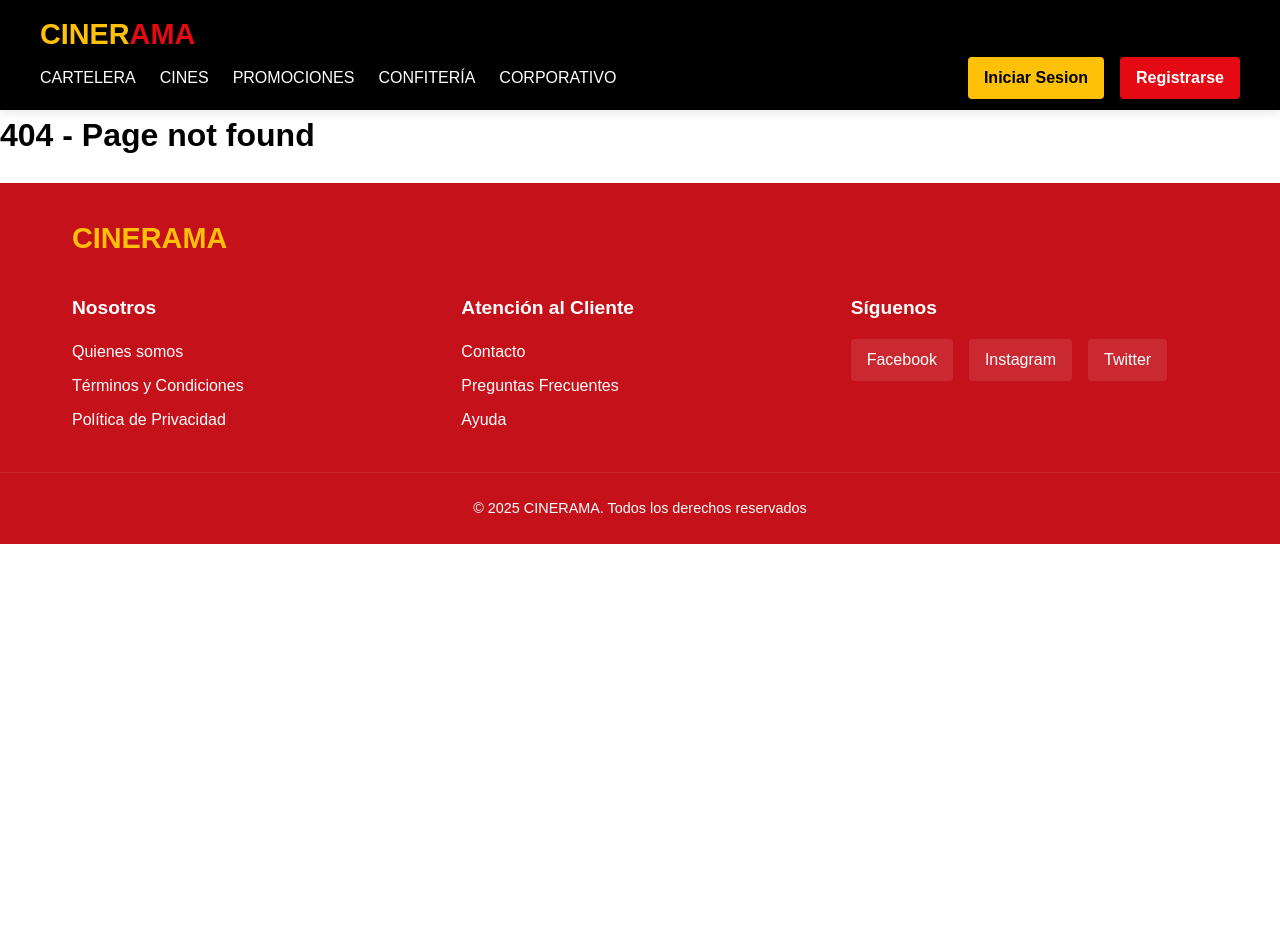
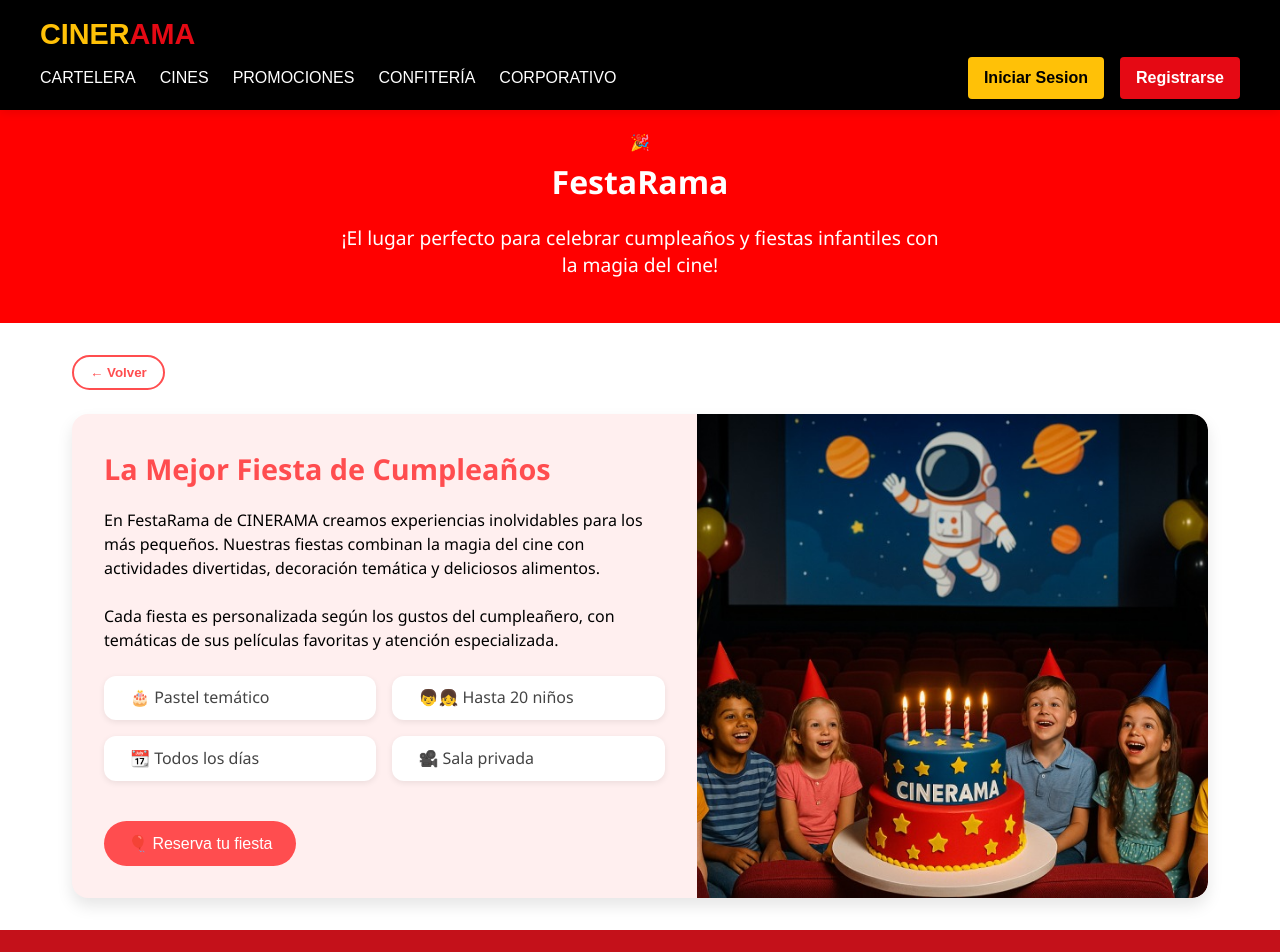
Before and after one commit to BruGeth/Cinerama, a React (Create React App) app in the folder frontend/: page /festarama in a window 1280 px wide. Shown: the top 952 px of the page. Before the commit the page ends 800 px from the top, so only its background shows below. Built offline with nearby package versions, Linux system fonts and the light colour scheme.

Commit message:
feat: add FestaRama page with navigation and styling

```diff
--- a/frontend/src/pages/Corporate.jsx
+++ b/frontend/src/pages/Corporate.jsx
@@ -62,7 +62,7 @@ const Corporate = () => {
               <div className="corporate-card-content corporate-red">
                 <h2>FestaRama</h2>
                 <p>Festeja celebrando momentos de película con tu talento y amigos, nosotros te ofrecemos la experiencia, permitiendo que tu grupo disfrute videojuegos y comer con un toque especial.</p>
-              <button className="corporate-product-button"onClick={() => navigate('/festaramapage')}>Cotizar</button>
+              <button className="corporate-product-button"onClick={() => navigate('/festarama')}>Cotizar</button>
               </div>
             </div>
           </div>
--- a/frontend/src/pages/FestaRamaPage.jsx
+++ b/frontend/src/pages/FestaRama.jsx
@@ -1,8 +1,8 @@
 import React, { useEffect, useState } from 'react';
-import '../styles/FestaRamaPage.css';
+import '../styles/FestaRama.css';
 import { useNavigate } from 'react-router-dom';
 
-const FestaRamaPage = () => {
+const FestaRama = () => {
   const navigate = useNavigate();
   const [fadeIn, setFadeIn] = useState(false);
 
@@ -80,4 +80,4 @@ const FestaRamaPage = () => {
   );
 };
 
-export default FestaRamaPage;
+export default FestaRama;
--- a/frontend/src/routes/AppRouter.jsx
+++ b/frontend/src/routes/AppRouter.jsx
@@ -11,7 +11,7 @@ import Confectionery from '../pages/Confectionery';
 import Cartelera from '../pages/Cartelera';
 import MovieDetail from '../pages/MovieDetail';
 import Corporate from '../pages/Corporate';
-import FestaRamaPage from '../pages/FestaRamaPage';
+import FestaRama from '../pages/FestaRama';
 import FestaRamaPackages from '../pages/FestaRamaPackages';
 import Profile from '../pages/Profile';
 import PrivateRoute from '../utils/PrivateRoute';
@@ -41,7 +41,7 @@ const AppRouter = () => {
           <Route path="/about" element={<About />} />
           <Route path="/cartelera/:id" element={<MovieDetail/>} />
           <Route path='/corporate' element={<Corporate/>}/>
-          <Route path="/festaramapage" element={<FestaRamaPage />} />
+          <Route path="/festarama" element={<FestaRama />} />
           <Route path="/festarama/packages" element={<FestaRamaPackages />} />
           <Route path="/cinemas" element={<Cines />} />
           <Route path='/promotions' element={<Promotions/>} />
```
Also changed, not shown: frontend/src/styles/FestaRama.css (renamed from frontend/src/styles/FestaRamaPage.css).
